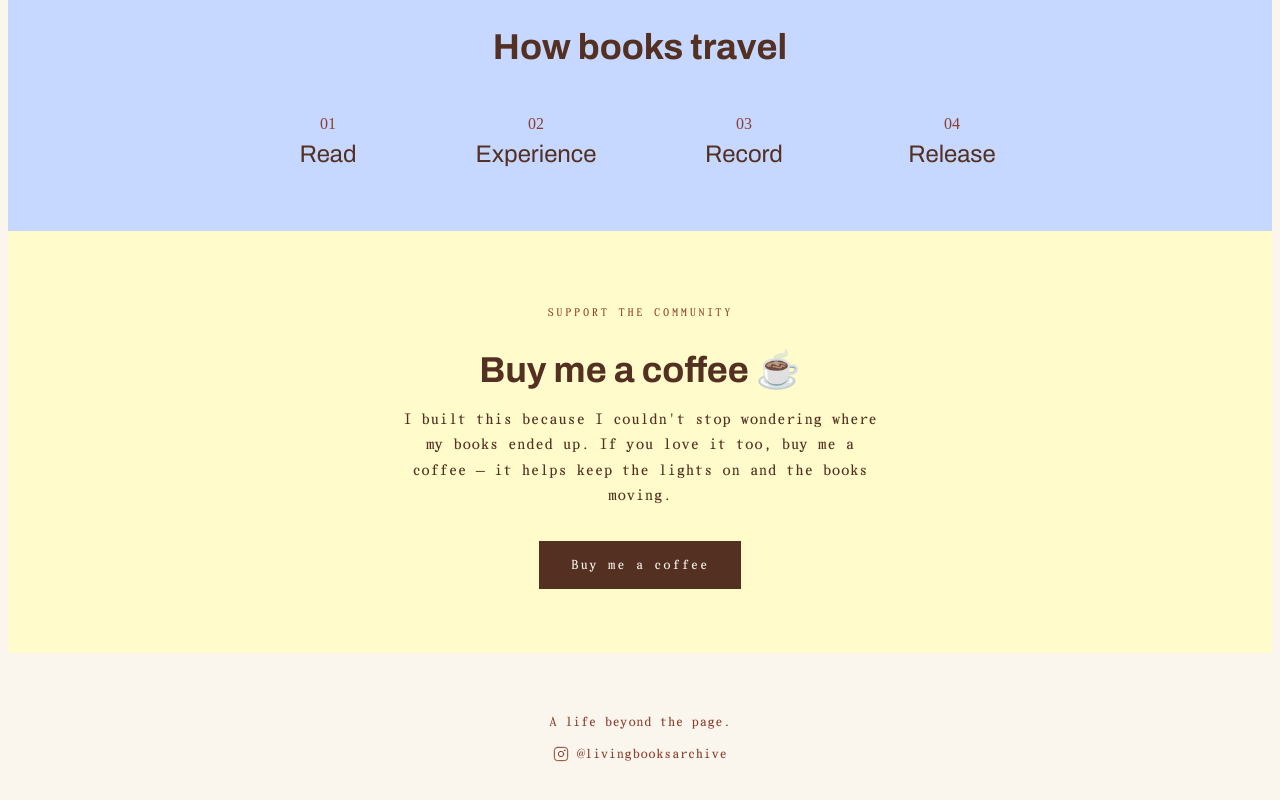
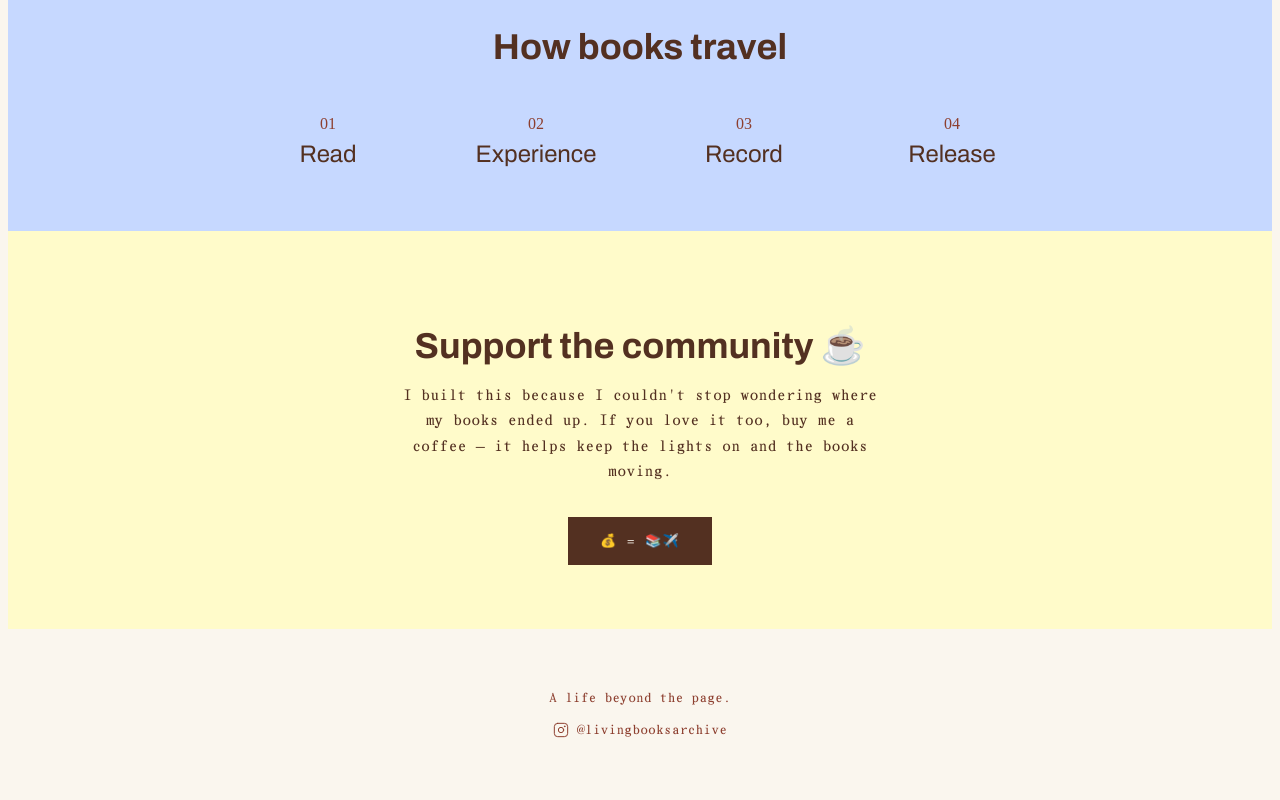
Before and after one commit to hellosophiespeaking/living-books, a Next.js app: page / in a window 1280 px wide. Shown: the part 838-1638 px from the top of the page. Built offline with nearby package versions, Linux system fonts and the light colour scheme.

Commit message:
Update Ko-fi CTA - remove eyebrow, update heading and button

```diff
--- a/app/page.tsx
+++ b/app/page.tsx
@@ -73,12 +73,11 @@ export default function Home() {
       </section>
 
       <section style={{backgroundColor: '#FFFBCA', padding: '64px 32px', textAlign: 'center'}}>
-        <p style={{fontFamily: 'Toren', color: '#8D3F2F', fontSize: '11px', letterSpacing: '0.2em', textTransform: 'uppercase', marginBottom: '16px'}}>Support the community</p>
-        <h2 style={{fontFamily: 'Archivo', color: '#533021', fontSize: '36px', marginBottom: '16px'}}>Buy me a coffee ☕</h2>
+        <h2 style={{fontFamily: 'Archivo', color: '#533021', fontSize: '36px', marginBottom: '16px'}}>Support the community ☕</h2>
         <p style={{fontFamily: 'Toren', color: '#533021', fontSize: '15px', lineHeight: '1.7', maxWidth: '480px', margin: '0 auto 32px'}}>
           I built this because I couldn't stop wondering where my books ended up. If you love it too, buy me a coffee — it helps keep the lights on and the books moving.
         </p>
-        <a href="https://ko-fi.com/livingbooks" target="_blank" rel="noopener noreferrer" style={{backgroundColor: '#533021', color: '#FAF6EE', padding: '16px 32px', fontFamily: 'Toren', fontSize: '13px', letterSpacing: '0.1em', textDecoration: 'none', display: 'inline-block'}}>Buy me a coffee</a>
+        <a href="https://ko-fi.com/livingbooks" target="_blank" rel="noopener noreferrer" style={{backgroundColor: '#533021', color: '#FAF6EE', padding: '16px 32px', fontFamily: 'Toren', fontSize: '13px', letterSpacing: '0.1em', textDecoration: 'none', display: 'inline-block'}}>💰 = 📚✈️</a>
       </section>
 
       <footer style={{textAlign: 'center', padding: '48px 32px', fontFamily: 'Toren', color: '#8D3F2F', fontSize: '13px'}}>
```
